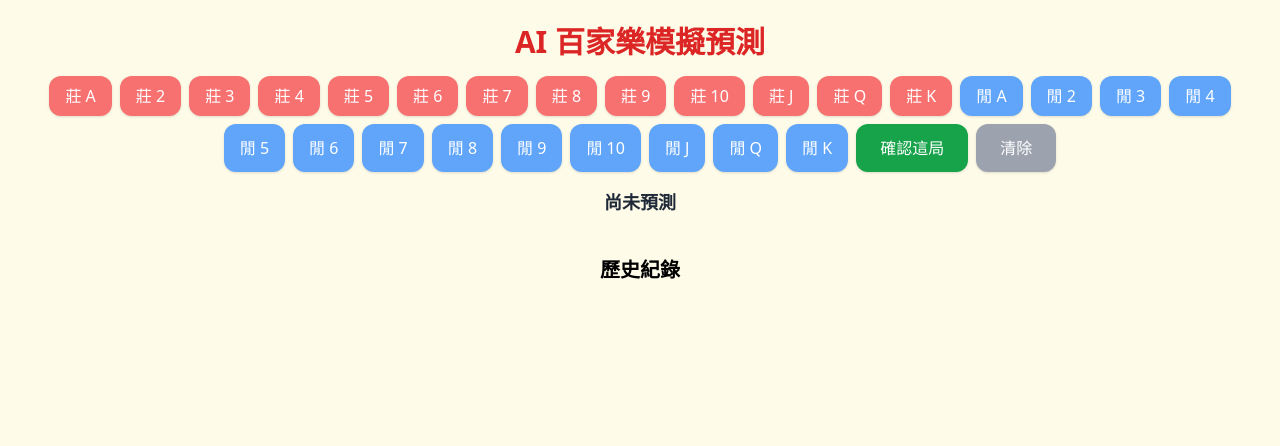
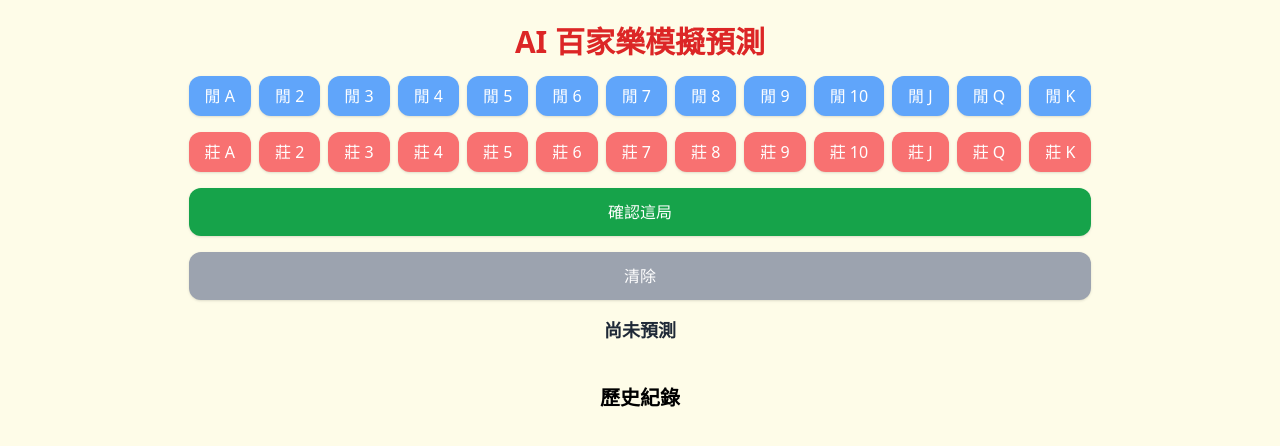
Before and after one commit to fenggou55688/new-ai, a React (Vite) app: page / in a window 1280 px wide. Shown: the top 446 px of the page. Built offline with nearby package versions, Linux system fonts and the light colour scheme.

Commit message:
Update App.jsx

```diff
--- a/src/App.jsx
+++ b/src/App.jsx
@@ -83,8 +83,7 @@
   const addCard = (side, rank) => {
     if (current[side].length >= 3) return
     const card = { rank, suit: suits[Math.floor(Math.random() * suits.length)] }
-    setCurrent((prev) => ({ ...prev, [side]: [...prev[side], card] }))
-  }
+    setCurrent((prev) => ({ ...prev, [side]: [...prev[side], card] }))}
 
   const confirmRound = () => {
     if (current.banker.length >= 2 && current.player.length >= 2) {
@@ -127,17 +126,25 @@
     <div className="min-h-screen bg-yellow-50 flex flex-col items-center p-6 text-center space-y-4">
       <h1 className="text-3xl font-bold text-red-600">AI 百家樂模擬預測</h1>
 
+      <div className="flex flex-col gap-4">
+        {/* 閒家按鈕排在上面 */}
+        <div className="flex flex-wrap justify-center gap-2">
+          {ranks.map((r) => (
+            <button key={r + 'p'} onClick={() => addCard('player', r)} className="bg-blue-400 text-white px-4 py-2 rounded-xl shadow">
+              閒 {r}
+            </button>
+          ))}
+        </div>
+
+        {/* 莊家按鈕排在下面 */}
         <div className="flex flex-wrap justify-center gap-2">
           {ranks.map((r) => (
             <button key={r} onClick={() => addCard('banker', r)} className="bg-red-400 text-white px-4 py-2 rounded-xl shadow">
               莊 {r}
             </button>
           ))}
-        {ranks.map((r) => (
-          <button key={r + 'p'} onClick={() => addCard('player', r)} className="bg-blue-400 text-white px-4 py-2 rounded-xl shadow">
-            閒 {r}
-          </button>
-        ))}
+        </div>
+
         <button onClick={confirmRound} className="bg-green-600 text-white px-6 py-3 rounded-xl shadow">確認這局</button>
         <button onClick={clearHistory} className="bg-gray-400 text-white px-6 py-3 rounded-xl shadow">清除</button>
       </div>
```
Lines whose indentation alone changed are shown as unchanged.
